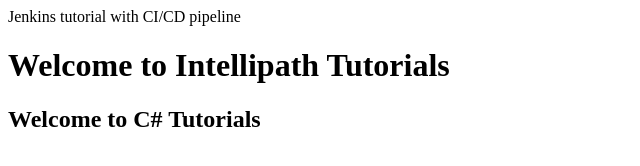
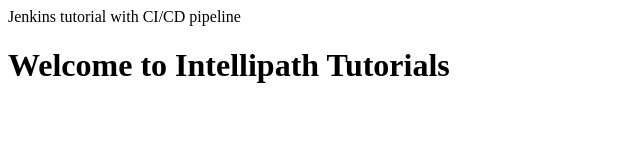
Before and after one commit to Venkataram2717/Website, a plain HTML site: page index.html in a window 1280 px wide. Shown: the whole page, without its empty margins (0-640 px from the left). Drawn offline with Linux system fonts and the light colour scheme.

Commit message:
Update index.html

```diff
--- a/index.html
+++ b/index.html
@@ -2,6 +2,5 @@
 <head>Jenkins tutorial with CI/CD pipeline</head>
 <Body>
 <h1> Welcome to Intellipath Tutorials</h1>
- <h2> Welcome to C# Tutorials</h2>
 </Body>
 </html>
```
